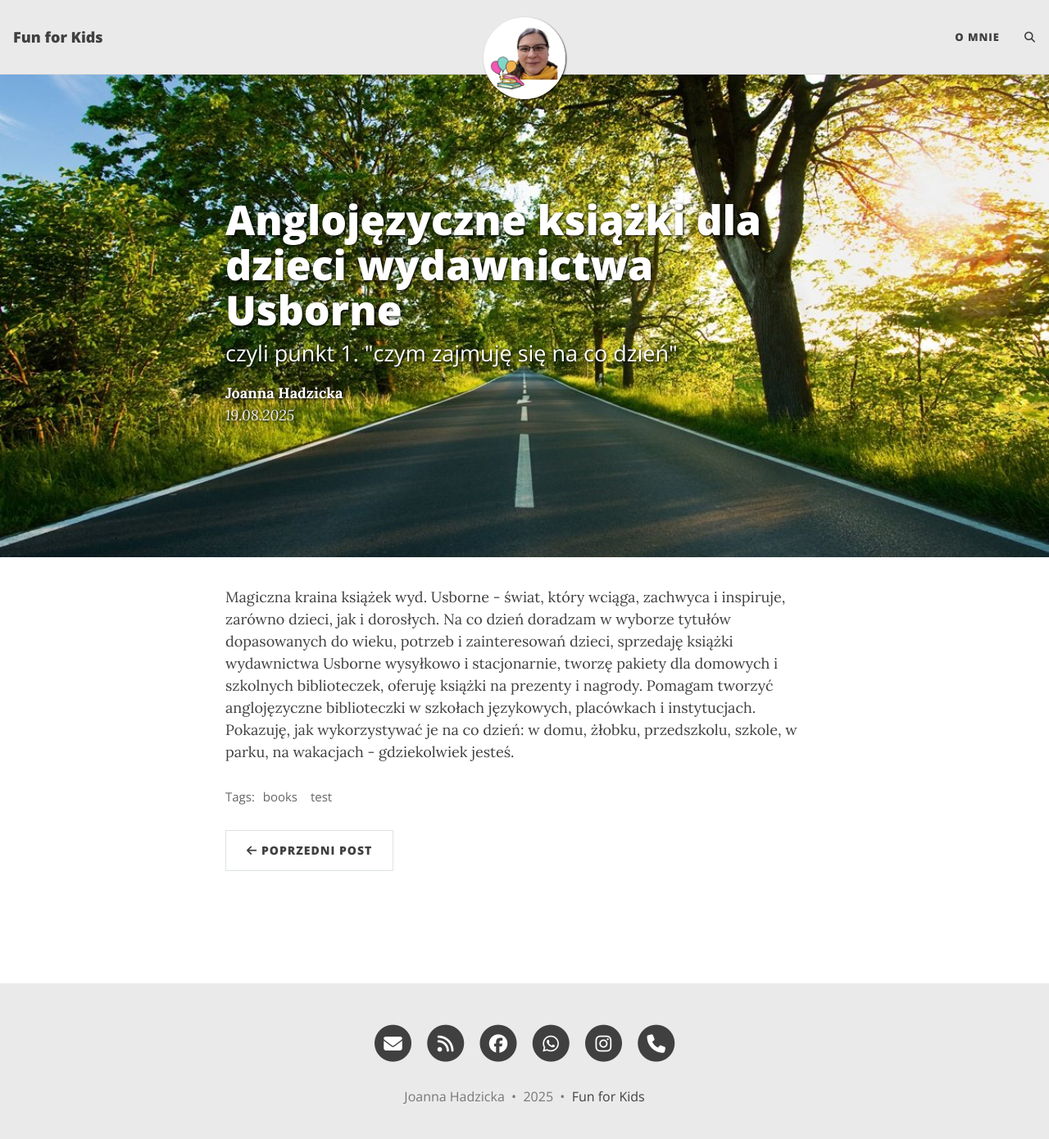
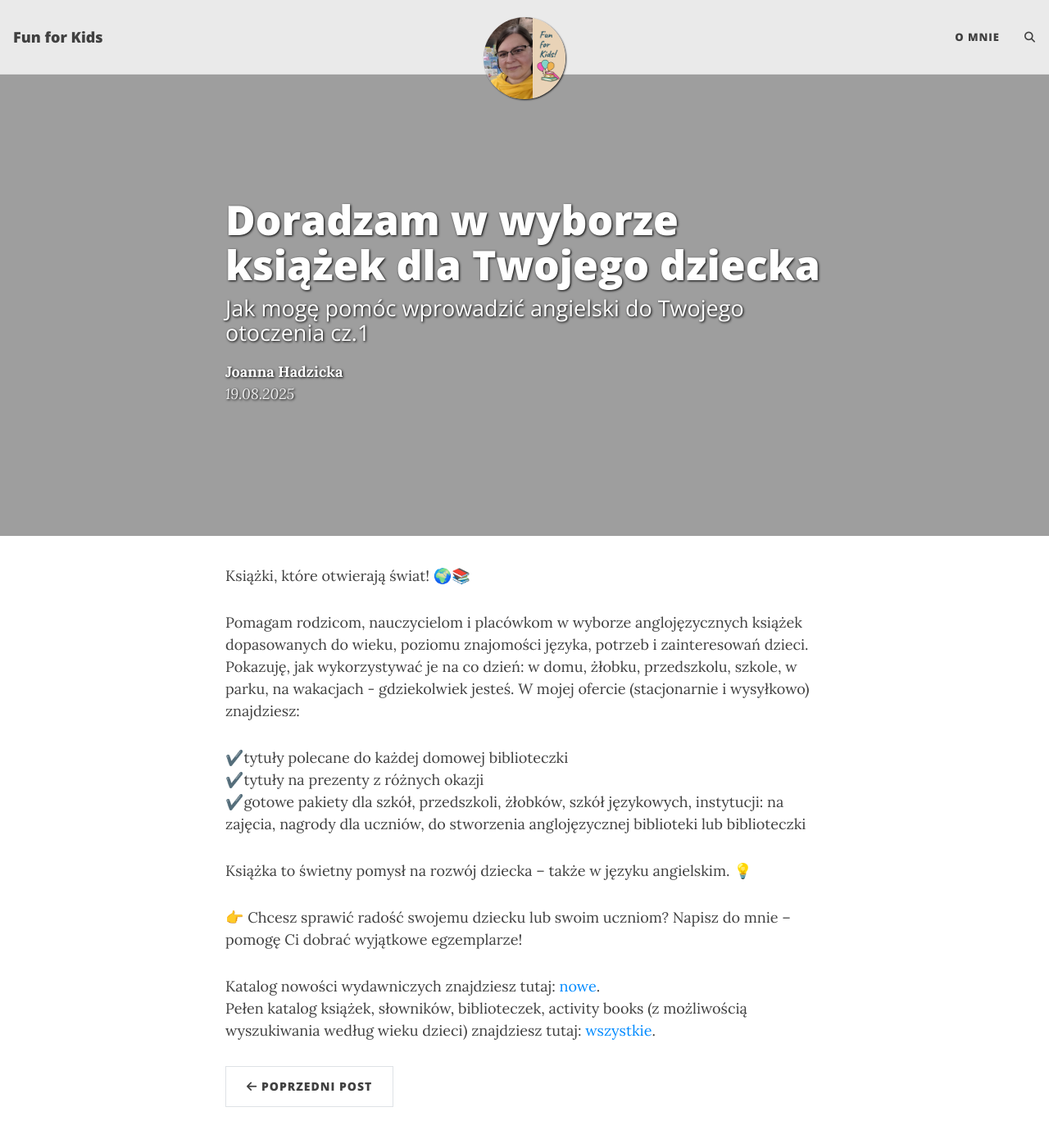
Before and after one commit to PachiaPo/PachiaPo.github.io, a Jekyll site: the page built from _posts/2025-08-19-nacodzien-1-ksiazki.md, in a window 1280 px wide and 1400 px high. Shown: the top 1390 px of the window at 82% size. Built offline with Jekyll 4.4.1, drawn with Linux system fonts in a browser that asks for light colours; comment, search, counter and statistics services are not loaded.

Commit message:
zdjęcie avatar i post ksiazki

```diff
--- a/_posts/2025-08-19-nacodzien-1-ksiazki.md
+++ b/_posts/2025-08-19-nacodzien-1-ksiazki.md
@@ -1,12 +1,25 @@
 ---
 layout: post
-title: Anglojęzyczne książki dla dzieci wydawnictwa Usborne
-subtitle: czyli punkt 1. "czym zajmuję się na co dzień"
-cover-img: /assets/img/path.jpg
+title: Doradzam w wyborze książek dla Twojego dziecka
+subtitle: Jak mogę pomóc wprowadzić angielski do Twojego otoczenia cz.1
+cover-img: /assets/img/tlo_bezowe_poziome.png
 thumbnail-img: /assets/img/kiermasz_w_Olowe_20250408.jpg
-share-img: /assets/img/path.jpg
-tags: [books, test]
+share-img: /assets/img/tlo_bezowe_poziome.png
+tags: []
 author: Joanna Hadzicka
 ---
+<p>Książki, które otwierają świat! 🌍📚
+</p>
+<p>Pomagam rodzicom, nauczycielom i placówkom w wyborze anglojęzycznych książek dopasowanych do wieku, poziomu znajomości języka, potrzeb i zainteresowań dzieci. Pokazuję, jak wykorzystywać je na co dzień: w domu, żłobku, przedszkolu, szkole, w parku, na wakacjach - gdziekolwiek jesteś. W mojej ofercie (stacjonarnie i wysyłkowo) znajdziesz:
+</p>
+✔️tytuły polecane do każdej domowej biblioteczki \
+✔️tytuły na prezenty z różnych okazji \
+✔️gotowe pakiety dla szkół, przedszkoli, żłobków, szkół językowych, instytucji: na zajęcia, nagrody dla uczniów, do stworzenia anglojęzycznej biblioteki lub biblioteczki
 
-Magiczna kraina książek wyd. Usborne - świat, który wciąga, zachwyca i inspiruje, zarówno dzieci, jak i dorosłych. Na co dzień doradzam w wyborze tytułów dopasowanych do wieku, potrzeb i zainteresowań dzieci, sprzedaję książki wydawnictwa Usborne wysyłkowo i stacjonarnie, tworzę pakiety dla domowych i szkolnych biblioteczek, oferuję książki na prezenty i nagrody. Pomagam tworzyć anglojęzyczne biblioteczki w szkołach językowych, placówkach i instytucjach. Pokazuję, jak wykorzystywać je na co dzień: w domu, żłobku, przedszkolu, szkole, w parku, na wakacjach - gdziekolwiek jesteś.
+<p>Książka to świetny pomysł na rozwój dziecka – także w języku angielskim. 💡
+</p>
+
+<p>👉 Chcesz sprawić radość swojemu dziecku lub swoim uczniom? Napisz do mnie – pomogę Ci dobrać wyjątkowe egzemplarze!
+</p>
+Katalog nowości wydawniczych znajdziesz tutaj: [nowe](https://usborne.com/gb/books/latest-titles?partnerCode=10060591&utm_campaign=fun_for_kids_joanna_hadzicka&utm_source=partner-store&utm_medium=link-share). \
+Pełen katalog książek, słowników, biblioteczek, activity books (z możliwością wyszukiwania według wieku dzieci) znajdziesz tutaj: [wszystkie](https://usborne.com/gb/books/browse-by-age?partnerCode=10060591&utm_campaign=fun_for_kids_joanna_hadzicka&utm_source=partner-store&utm_medium=link-share).
```
Also changed, not shown: assets/img/avatar-icon-old.png (added), assets/img/avatar-icon.png.
